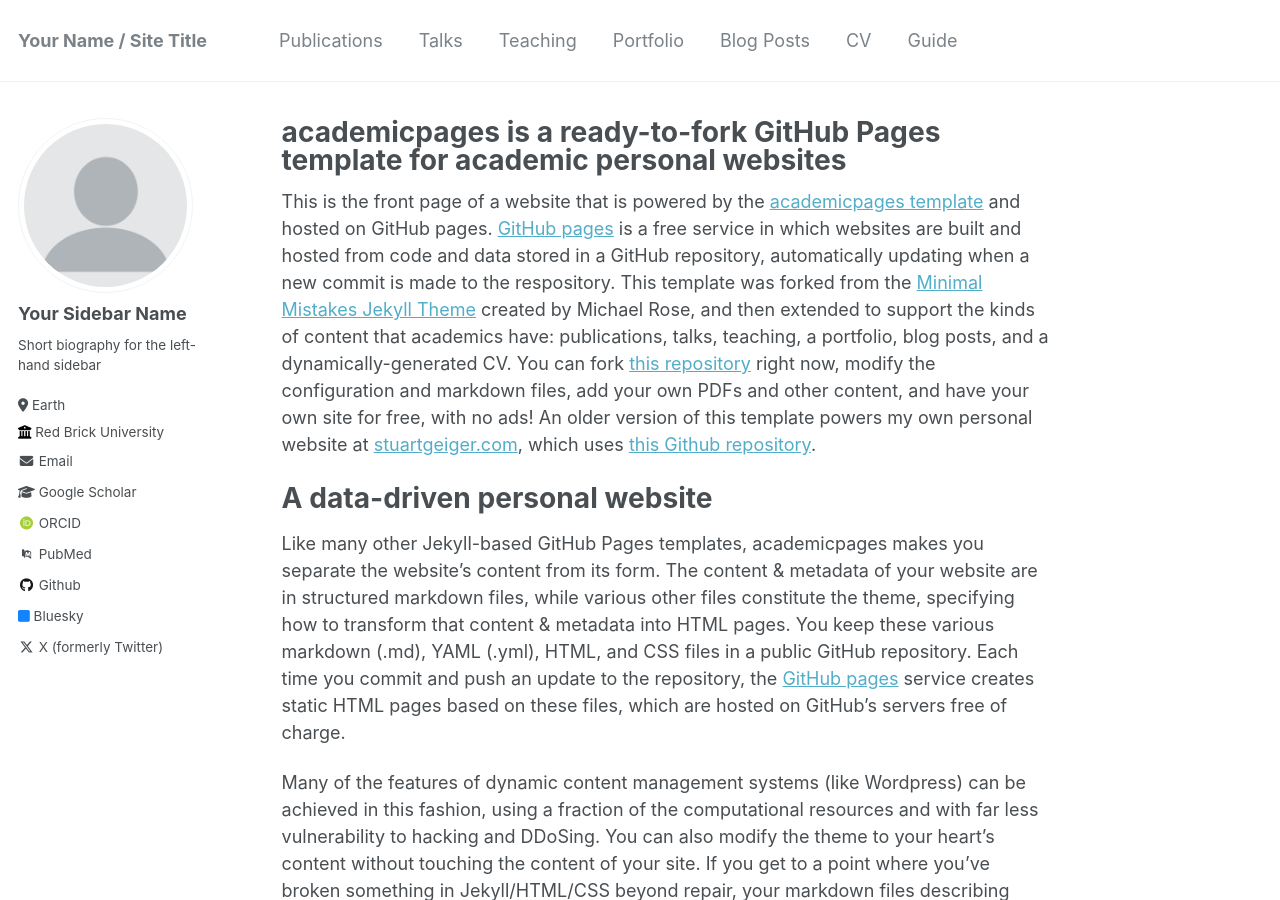
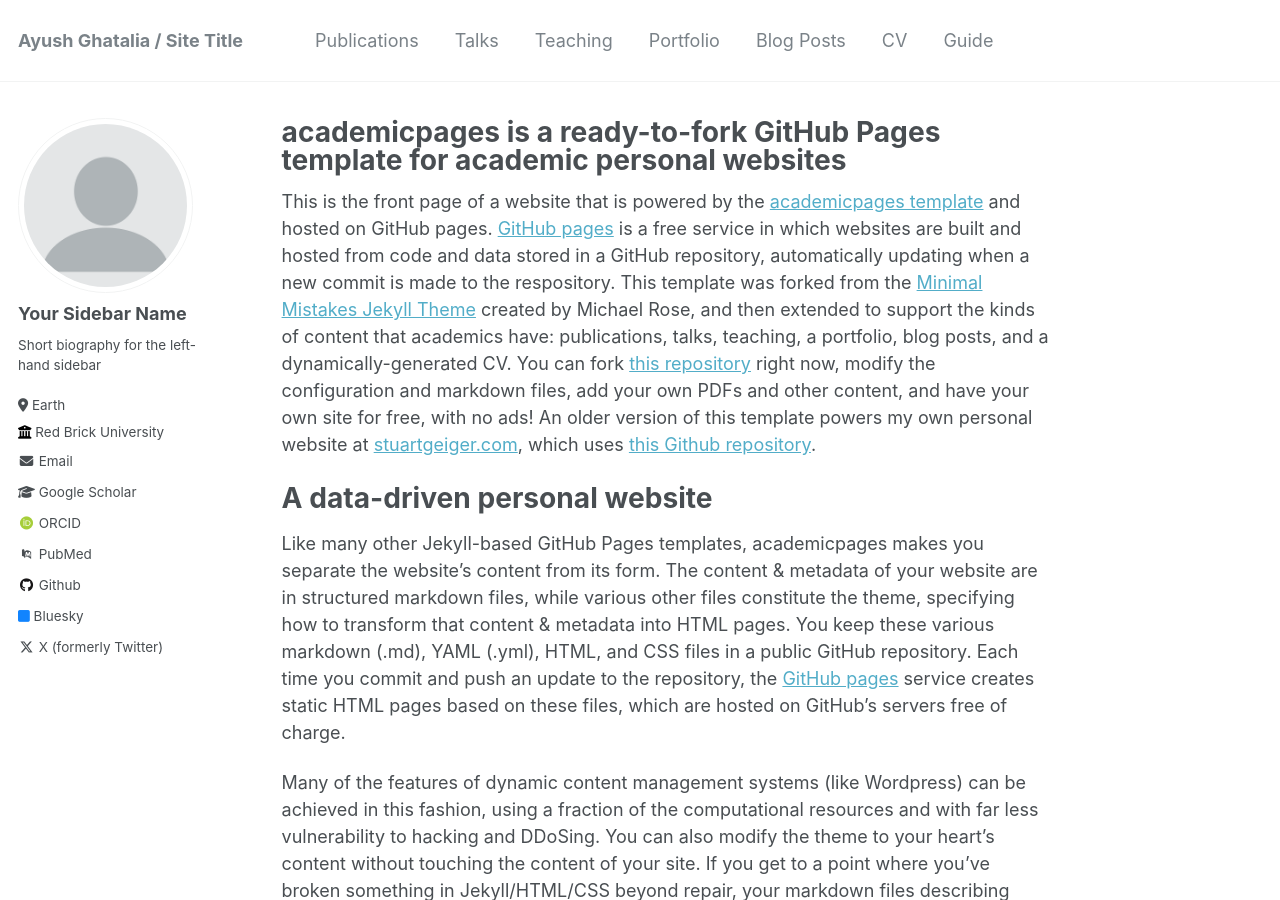
Before and after one commit to ayushghatalia/ayushghatalia.github.io, a Jekyll site: the page built from _pages/about.md, in a window 1280 px wide and 900 px high. Built offline with Jekyll 4.4.1, drawn with Linux system fonts in a browser that asks for light colours; some web fonts are replaced.

Commit message:
Update _config.yml

```diff
--- a/_config.yml
+++ b/_config.yml
@@ -7,7 +7,7 @@
 
 # Basic Site Settings
 locale                   : "en-US"
-title                    : "Your Name / Site Title"
+title                    : "Ayush Ghatalia / Site Title"
 title_separator          : "-"
 name                     : &name "Your Name"
 description              : &description "personal description"
```
